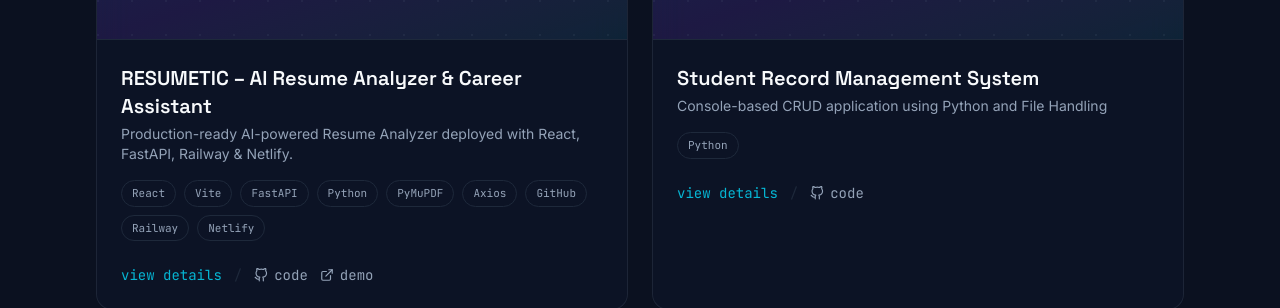
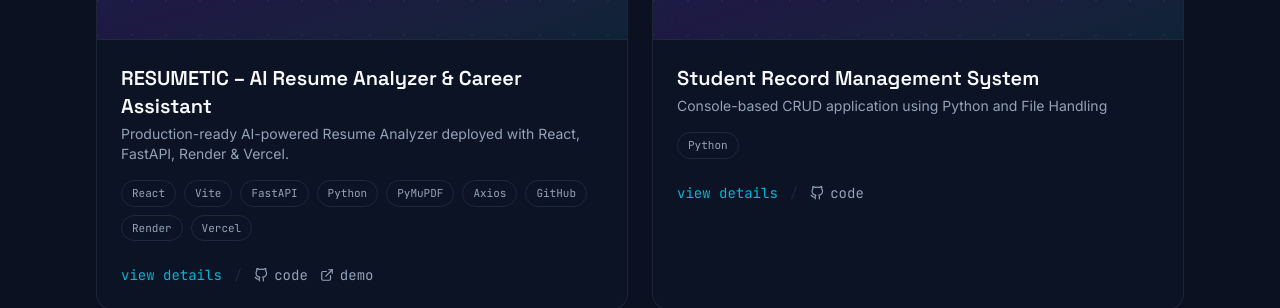
Before and after one commit to Vardhcr/vardhan-portfolio, a React (Vite) app: page / in a window 1280 px wide. Shown: the part 1760-2068 px from the top of the page. Built offline with nearby package versions, Linux system fonts and the light colour scheme.

Commit message:
URL update

```diff
--- a/src/data/portfolio.js
+++ b/src/data/portfolio.js
@@ -77,14 +77,13 @@
     id: "resumetic",
 
     title: "RESUMETIC – AI Resume Analyzer & Career Assistant",
-
     tagline:
-      "Production-ready AI-powered Resume Analyzer deployed with React, FastAPI, Railway & Netlify.",
+      "Production-ready AI-powered Resume Analyzer deployed with React, FastAPI, Render & Vercel.",
 
     description:
-      "RESUMETIC is a production-ready AI Resume Analyzer that evaluates ATS compatibility, parses PDF resumes, extracts technical skills, analyzes resume sections, detects missing information, generates AI-powered recommendations, and delivers actionable career insights. The application is deployed using a React frontend on Netlify and a FastAPI backend on Railway.",
-
-    tech: [
+      "RESUMETIC is a production-ready AI Resume Analyzer that evaluates ATS compatibility, parses PDF resumes, extracts technical skills, analyzes resume sections, detects missing information, generates AI-powered recommendations, and delivers actionable career insights. The application is deployed using a React frontend on Vercel and a FastAPI backend on Render.",
+      tech:
+      [
     "React",
     "Vite",
     "FastAPI",
@@ -92,8 +91,8 @@
     "PyMuPDF",
     "Axios",
     "GitHub",
-      "Railway",
-      "Netlify",
+    "Render",
+    "Vercel",
   ],
 
     features: [
@@ -106,7 +105,7 @@
       "Missing Section Detection",
       "AI Recommendations",
       "Responsive User Interface",
-      "Cloud Deployment using Railway & Netlify",
+      "Cloud Deployment using Render & Vercel",
     ],
 
     status: "🚀 Production Ready",
@@ -114,7 +113,7 @@
     github:
       "https://github.com/Vardhcr/resumetic-ai-resume-analyzer",
 
-    demo: "https://resumetic.netlify.app",
+    demo: "https://resumetic-ai-resume-analyzer.vercel.app/",
   },
 
   {
```
Also changed, not shown: vercel.json (added). Lines whose indentation alone changed are shown as unchanged.
